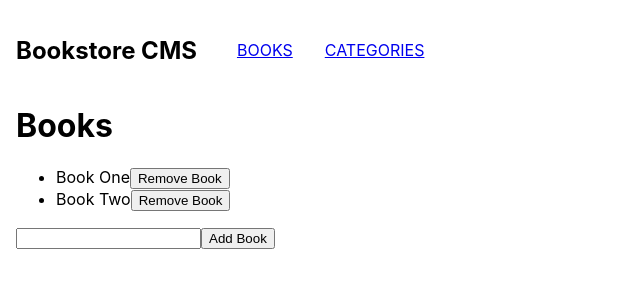
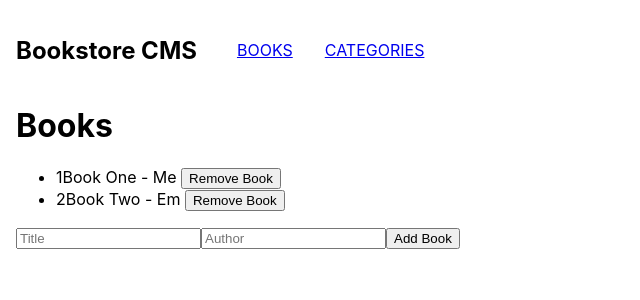
Before and after one commit to TedLivist/bookstore, a React (Create React App) app: page / in a window 1280 px wide. Shown: the top 300 px of the page, without its empty margins (0-640 px from the left). Built offline with nearby package versions, Linux system fonts and the light colour scheme.

Commit message:
Change index of books

```diff
--- a/src/components/books.js
+++ b/src/components/books.js
@@ -1,28 +1,31 @@
 /* eslint-disable */
 
-import React, { useState } from 'react';
+import React, { useEffect, useRef, useState } from 'react';
 
 const Books = () => {
-  const initialBooks = [{id: 1, title: 'Book One'}, {id: 2, title: 'Book Two'}]
+  const initialBooks = [{id: 1, title: 'Book One - ', author: 'Me '}, {id: 2, title: 'Book Two - ', author: 'Em '}]
 
   const [books, setBooks] = useState(initialBooks)
-  const [bookInput, setBookInput] = useState({title: ''})
+  const [bookInput, setBookInput] = useState({title: '', author: ''})
 
   const handleRemove = (id) => {
-    setBooks(books.filter((book) => book.id !== id))
+    const filtered = books.filter((book) => book.id !== id)
+    for(let i = 0; i < filtered.length; i++) {
+      filtered[i].id = filtered.indexOf(filtered[i]) + 1
+    }
+    setBooks(filtered)
   }
 
   const onChange = (e) => {
-    const val = e.target.value
-    setBookInput({title: val})
+    setBookInput({...bookInput, [e.target.name]: e.target.value})
   }
 
   const onSubmit = (e) => {
     e.preventDefault()
 
     const newBook = {...bookInput}
-    setBooks(books, books.push({id: (books.length + 1), title: (newBook.title)}))
-    setBookInput({title: ''})
+    setBooks(books, books.push({id: (books.length + 1), title: (newBook.title), author: (newBook.author)}))
+    setBookInput({title: '', author: ''})
   }
 
   return (
@@ -31,14 +34,17 @@ const Books = () => {
       <ul>
         {books.map((book) => (
           <li key={book.id}>
+            {book.id}
             {book.title}
+            {book.author}
             <button type="button" onClick={() => handleRemove(book.id)}>Remove Book</button>
           </li>
         ))}
       </ul>
 
       <form onSubmit={onSubmit}>
-        <input type="text" onChange={onChange} value={bookInput.title} />
+        <input type="text" name='title' onChange={onChange} value={bookInput.title} placeholder="Title" />
+        <input type="text" name='author' onChange={onChange} value={bookInput.author} placeholder="Author" />
         <button>Add Book</button>
       </form>
     </div>
```
